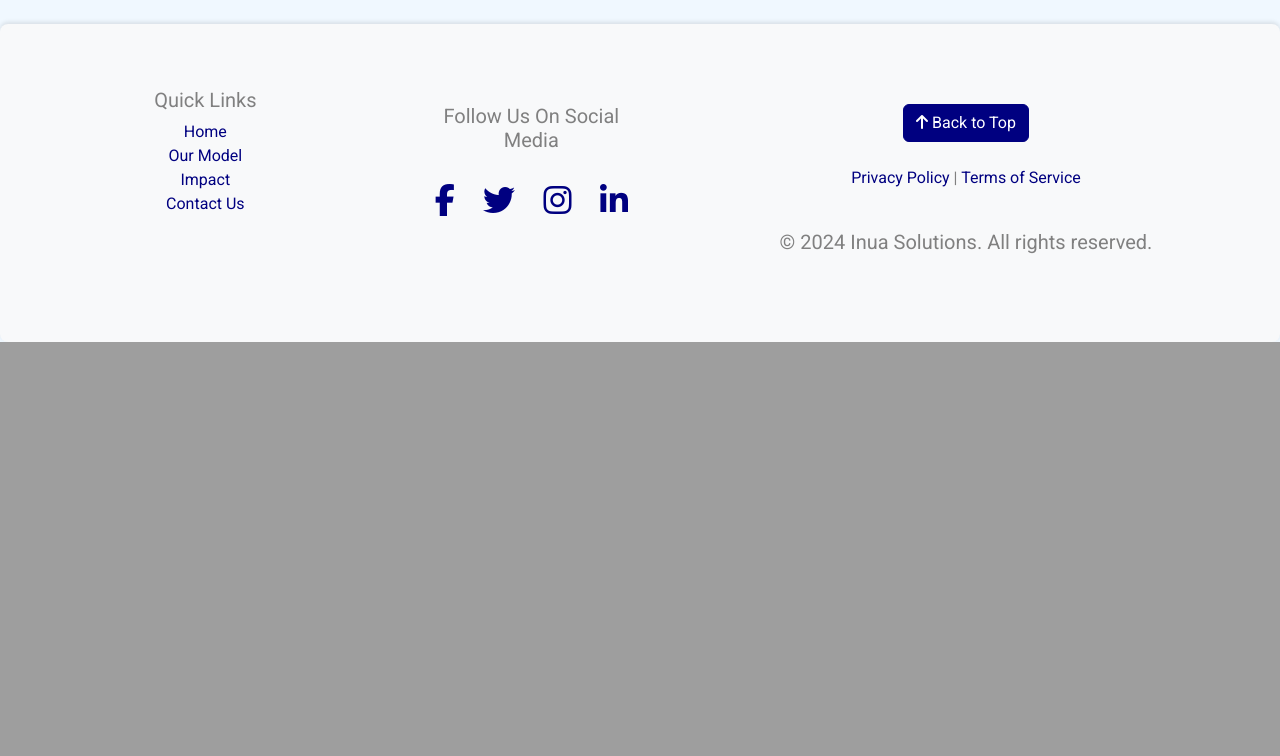
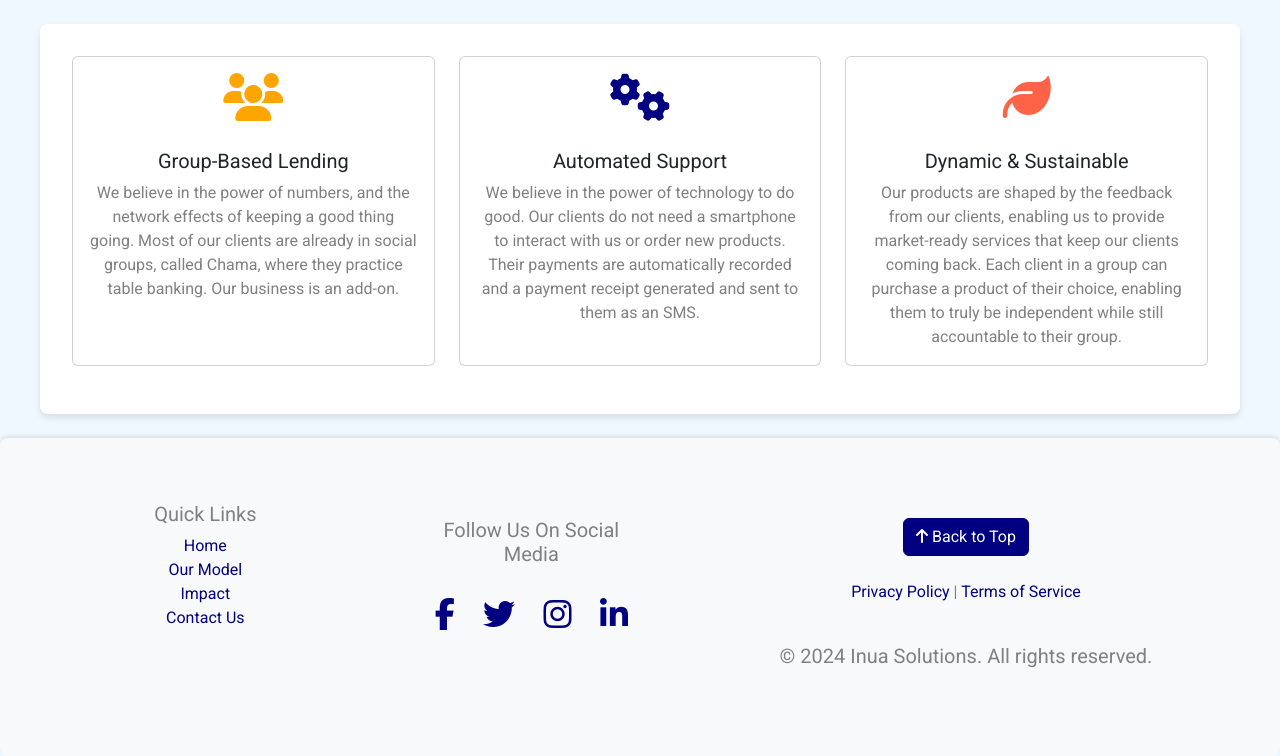
Before and after one commit to lalloyce/inuacrm2, a Node server app: page / in a window 1280 px wide. Shown: the part 796-1552 px from the top of the page. Before the commit the page ends 1138 px from the top, so only its background shows below. Run offline with Node 20, Linux system fonts and the light colour scheme; some libraries are stand-ins or nearby versions.

Commit message:
model content

```diff
--- a/public/css/style.css
+++ b/public/css/style.css
@@ -25,20 +25,16 @@ body {
     background-color: var(--white) !important;
     box-shadow: 0 2px 4px rgba(0, 0, 0, 0.1);
 }
-
 .navbar-brand {
     color: var(--secondary-color) !important;
     font-weight: bold;
 }
-
 .nav-link {
     color: var(--secondary-color) !important;
 }
-
 .nav-link:hover {
     color: var(--primary-color) !important;
 }
-
 .nav-link.active {
     color: var(--primary-color) !important;
 }
@@ -64,15 +60,13 @@ body {
 .btn-primary {
     background-color: var(--primary-color) !important;
     border-color: var(--primary-color) !important;
-    color: var(--white) !important;
+    color: var (--white) !important;
 }
-
 .btn-secondary {
     background-color: var(--secondary-color) !important;
     border-color: var(--secondary-color) !important;
     color: var(--white) !important;
 }
-
 .btn-primary:hover, .btn-secondary:hover {
     background-color: var(--highlight-color) !important;
     border-color: var(--highlight-color) !important;
@@ -84,11 +78,9 @@ body {
     border-radius: 8px;
     box-shadow: 0 4px 6px rgba(0, 0, 0, 0.1);
 }
-
 .modal-header {
     border-bottom: 1px solid var(--border-color);
 }
-
 .modal-title {
     color: var(--secondary-color);
 }
@@ -98,12 +90,10 @@ body {
     border: 1px solid var(--text-color);
     border-radius: 4px;
 }
-
 .form-control:focus {
     border-color: var(--primary-color);
     box-shadow: 0 0 0 0.2rem rgba(255, 165, 0, 0.25);
 }
-
 .form-label {
     color: var(--secondary-color);
     font-weight: 500;
@@ -117,15 +107,30 @@ body {
     margin-top: auto;
     box-shadow: 0 -2px 4px rgba(0, 0, 0, 0.1);
 }
-
 .footer a {
     color: var(--secondary-color);
     text-decoration: none;
 }
-
 .footer a:hover {
     color: var(--primary-color);
     text-decoration: underline;
+}
+
+/* Card styling */
+.card {
+    transition: transform 0.3s ease, box-shadow 0.3s ease;
+}
+.card:hover {
+    transform: translateY(-10px);
+    box-shadow: 0 8px 16px rgba(0, 0, 0, 0.2);
+}
+.card-title {
+    font-size: 1.25rem;
+    margin-top: 0.75rem;
+}
+.card-text {
+    color: var(--text-color);
+    font-size: 1rem;
 }
 
 /* Responsive adjustments */
@@ -133,15 +138,12 @@ body {
     .container {
         padding: 1rem;
     }
-
     .navbar-nav {
         margin: 0.5rem 0;
     }
-
     .nav-item {
         margin: 0.25rem 0;
     }
-
     .modal-content {
         margin: 1rem;
     }
--- a/public/index.html
+++ b/public/index.html
@@ -165,7 +165,50 @@
         </div>
     </div>
 
-    <!-- Footer -->
+    <!-- Model content starts here -->
+<div class="container mt-4">
+    <div class="row">
+        <div class="col-md-4 mb-3">
+            <div class="card h-100 text-center">
+                <div class="card-body">
+                    <i class="fa fa-users fa-3x mb-3" style="color: #FFA500;"></i> <!-- Orange -->
+                    <h5 class="card-title">Group-Based Lending</h5>
+                    <p class="card-text">
+                        We believe in the power of numbers, and the network effects of keeping a good thing going. Most of our clients are already in social groups, called Chama, where they practice table banking. Our business is an add-on.
+                    </p>
+                </div>
+            </div>
+        </div>
+        <div class="col-md-4 mb-3">
+            <div class="card h-100 text-center">
+                <div class="card-body">
+                    <i class="fa fa-cogs fa-3x mb-3" style="color: #000080;"></i> <!-- Navy Blue -->
+                    <h5 class="card-title">Automated Support</h5>
+                    <p class="card-text">
+                        We believe in the power of technology to do good. Our clients do not need a smartphone to interact with us or order new products. Their payments are automatically recorded and a payment receipt generated and sent to them as an SMS.
+                    </p>
+                </div>
+            </div>
+        </div>
+        <div class="col-md-4 mb-3">
+            <div class="card h-100 text-center">
+                <div class="card-body">
+                    <i class="fa fa-leaf fa-3x mb-3" style="color: #FF6347;"></i> <!-- Tomato Red -->
+                    <h5 class="card-title">Dynamic & Sustainable</h5>
+                    <p class="card-text">
+                        Our products are shaped by the feedback from our clients, enabling us to provide market-ready services that keep our clients coming back. Each client in a group can purchase a product of their choice, enabling them to truly be independent while still accountable to their group.
+                    </p>
+                </div>
+            </div>
+        </div>
+    </div>
+</div>
+
+
+
+
+    <!--Model content ends here -->
+
     <!-- Footer -->
 <footer class="footer bg-light mt-4">
     <div>
```
